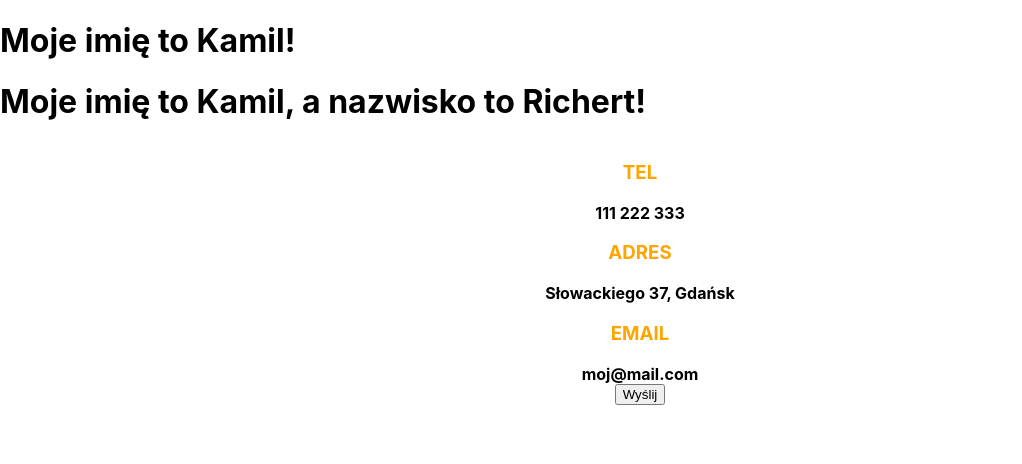
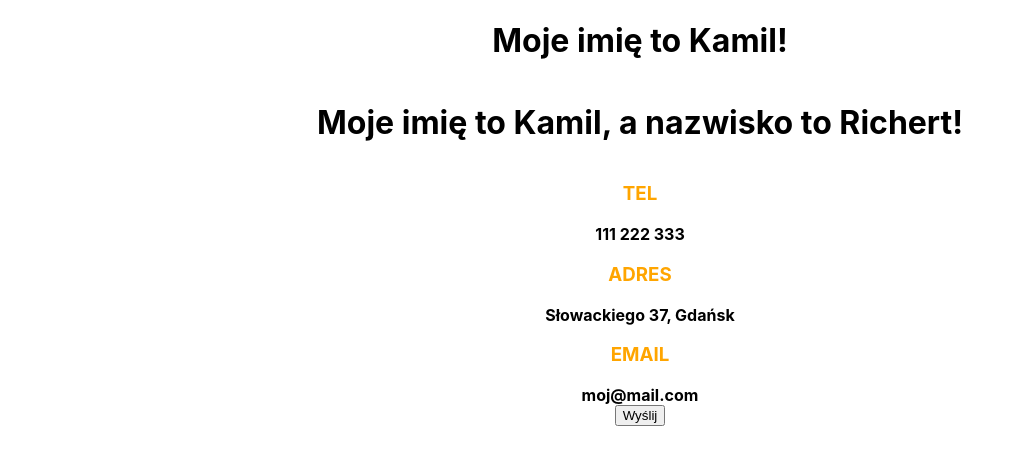
Before and after one commit to infoshareacademy/isareactvelobank, a React (Create React App) app in the folder react/my-app/: page / in a window 1280 px wide. Shown: the top 464 px of the page, without its empty margins (0-1022 px from the left). Built offline with nearby package versions, Linux system fonts and the light colour scheme.

Commit message:
Added Wrapper

```diff
--- a/react/my-app/src/App.js
+++ b/react/my-app/src/App.js
@@ -1,9 +1,10 @@
+import Wrapper from './Wrapper';
 import MyName from './MyName';
 import { Contact } from './Contact';
 
 function App() {
   return (
-    <>
+    <Wrapper>
         <MyName name="Kamil" />
         <MyName name="Kamil" surname="Richert" />
         <Contact data={
@@ -13,7 +14,7 @@ function App() {
                 email: 'moj@mail.com'
             }
         } />
-    </>
+    </Wrapper>
   );
 }
 
--- /dev/null
+++ b/react/my-app/src/Wrapper.js
@@ -0,0 +1,13 @@
+const Wrapper = ({ children }) => {
+    return <div style={
+        {
+            display: 'flex',
+            flexDirection: 'column',
+            alignItems: 'center'
+        }
+    }>
+        {children}
+    </div>
+}
+
+export default Wrapper;
```
